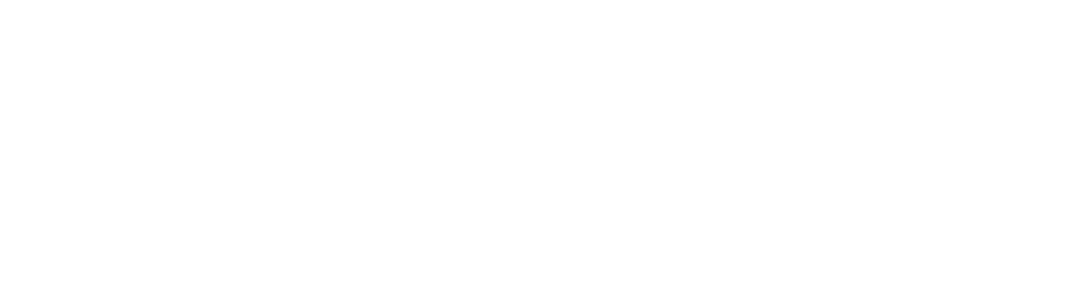
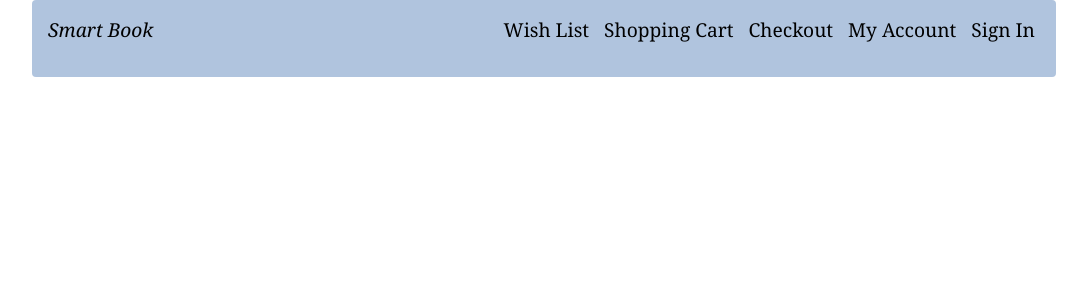
Before and after one commit to akaljotgujjar/BookStore, an Angular app: page /checkout in a window 1280 px wide. Before the commit this address led to /. Shown: the top 300 px of the page, without its empty margins (96-1183 px from the left). Built offline with nearby package versions, Linux system fonts and the light colour scheme.

Commit message:
Checkout

```diff
--- a/src/app/app.module.ts
+++ b/src/app/app.module.ts
@@ -17,6 +17,7 @@
 import { SignInComponent } from './sign-in/sign-in.component';
 import {MatFormFieldModule} from '@angular/material/form-field';
 import {MatInputModule} from '@angular/material/input';
+import { CheckoutComponent } from './checkout/checkout.component';
 
 
 
@@ -29,6 +30,7 @@
     TextbooksComponent,
     RentComponent,
     SignInComponent,
+    CheckoutComponent,
   ],
   imports: [
     BrowserModule,
--- /dev/null
+++ b/src/app/checkout/checkout.component.css
@@ -0,0 +1,45 @@
+.nav-container {
+    width: 80%;
+    margin: 0px auto;
+    grid-row-gap: 1em;
+    grid-template-rows: auto 1fr;
+}
+
+.top-nav {
+    background-color: lightsteelblue;
+    border-color: #080808;
+    border-radius: 4px;
+    display: grid;
+    grid-template-columns: 1fr auto;
+    padding: 1em;
+    margin: 0px 0px 10px;
+}
+
+.welcome-text {
+    color: black;
+}
+
+.top-nav-items {
+    list-style-type: none;
+
+}
+
+.top-nav-items li {
+    display: inline;
+}
+
+.top-nav-items li a {
+    color: black;
+    padding: 5px;
+}
+
+.box-shadow {
+    -webkit-box-shadow: 0px 1px 9px -1px rgba(0, 0, 0, 0.75);
+    -moz-box-shadow: 0px 1px 9px -1px rgba(0, 0, 0, 0.75);
+    box-shadow: 0px 1px 9px -1px rgba(0, 0, 0, 0.75);
+}
+
+.fontFamily {
+    font-family: Cambria, Cochin, Georgia, Times, 'Times New Roman', serif;
+    font-size: 1.2em;
+}
--- /dev/null
+++ b/src/app/checkout/checkout.component.html
@@ -0,0 +1,21 @@
+<div class="nav-container">
+    <nav class="top-nav">
+        <span class="welcome-text fontFamily"><i>Smart Book</i></span>
+        <ul class="top-nav-items">
+            <li>
+                <a class="fontFamily" href="#"> <i class="fas fa-user"></i> Wish List</a>
+            </li>
+            <li>
+                <a class="fontFamily" href="#"> <i class="fas fa-gift"></i> Shopping Cart</a>
+            </li>
+            <li>
+                <a class="fontFamily" [routerLink]="'/checkout'"><i class="fas fa-shopping-cart"></i> Checkout</a>
+            </li>
+            <li>
+                <a class="fontFamily" href="#"><i class="fas fa-long-arrow-alt-right"></i> My Account</a>
+            </li>
+            <li>
+                <a class="fontFamily" [routerLink]="'/signIn'"><i class="fas fa-long-arrow-alt-right"></i> Sign In</a>
+            </li>
+        </ul>
+    </nav>
--- /dev/null
+++ b/src/app/checkout/checkout.component.ts
@@ -0,0 +1,15 @@
+import { Component, OnInit } from '@angular/core';
+
+@Component({
+  selector: 'app-checkout',
+  templateUrl: './checkout.component.html',
+  styleUrls: ['./checkout.component.css']
+})
+export class CheckoutComponent implements OnInit {
+
+  constructor() { }
+
+  ngOnInit() {
+  }
+
+}
--- a/src/app/header/header.component.html
+++ b/src/app/header/header.component.html
@@ -9,7 +9,7 @@
                 <a class="fontFamily" href="#"> <i class="fas fa-gift"></i> Shopping Cart</a>
             </li>
             <li>
-                <a class="fontFamily" href="#"><i class="fas fa-shopping-cart"></i> Checkout</a>
+                <a class="fontFamily" [routerLink]="'/checkout'"><i class="fas fa-shopping-cart"></i> Checkout</a>
             </li>
             <li>
                 <a class="fontFamily" href="#"><i class="fas fa-long-arrow-alt-right"></i> My Account</a>
--- a/src/app/routes.ts
+++ b/src/app/routes.ts
@@ -3,6 +3,7 @@
 import { TextbooksComponent } from './textbooks/textbooks.component';
 import { RentComponent } from './rent/rent.component';
 import { SignInComponent } from './sign-in/sign-in.component';
+import { CheckoutComponent } from './checkout/checkout.component';
 
 const routes: Routes = [
     {
@@ -36,6 +37,14 @@
         data: {
             name: 'signIn'
         }
+    },
+    {
+        path: 'checkout',
+        component: CheckoutComponent,
+        resolve: {},
+        data: {
+            name: 'checkout'
+        }
     }
 ];
 
```
Also changed, not shown: 1 other file (tests, documents, lock files or other folders).
